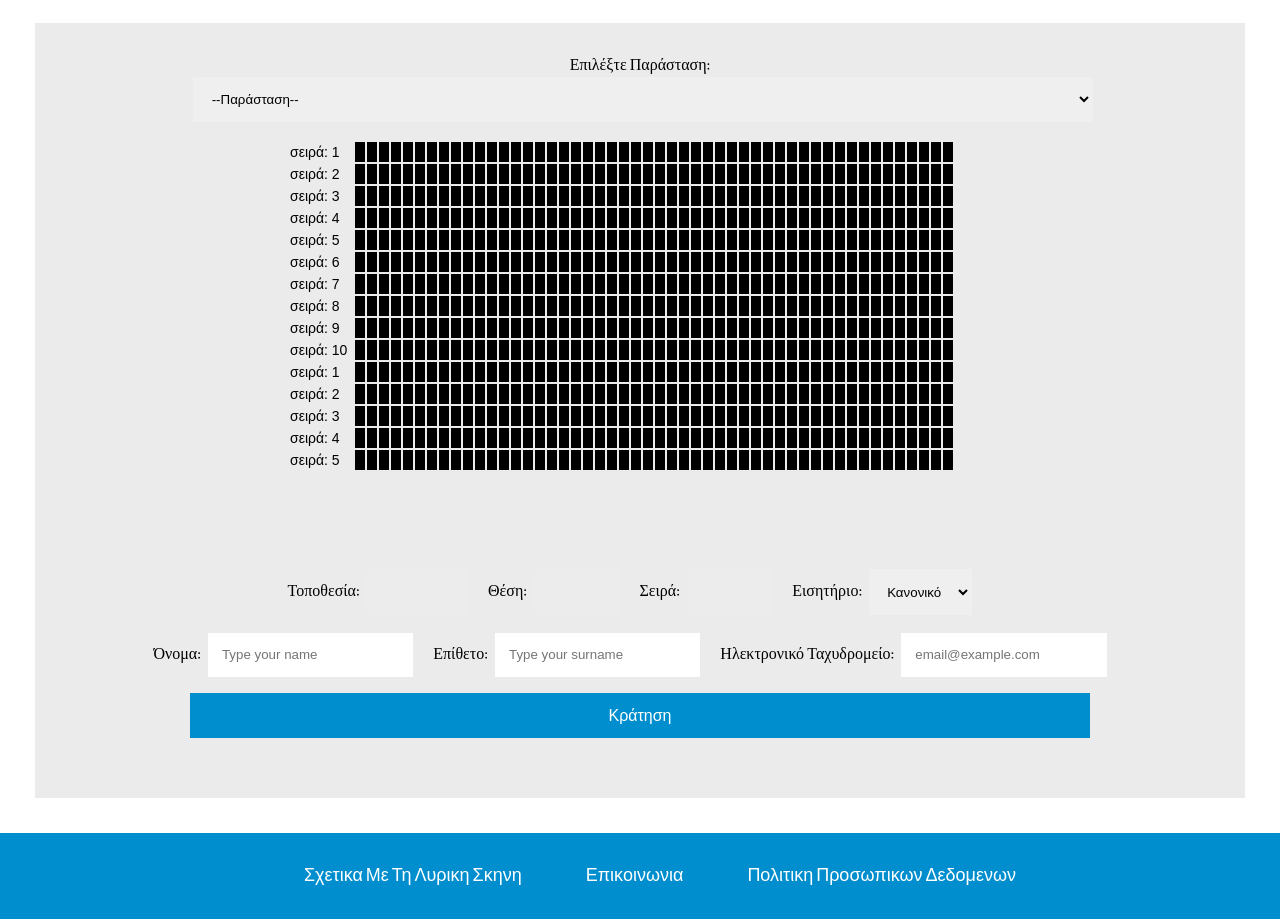
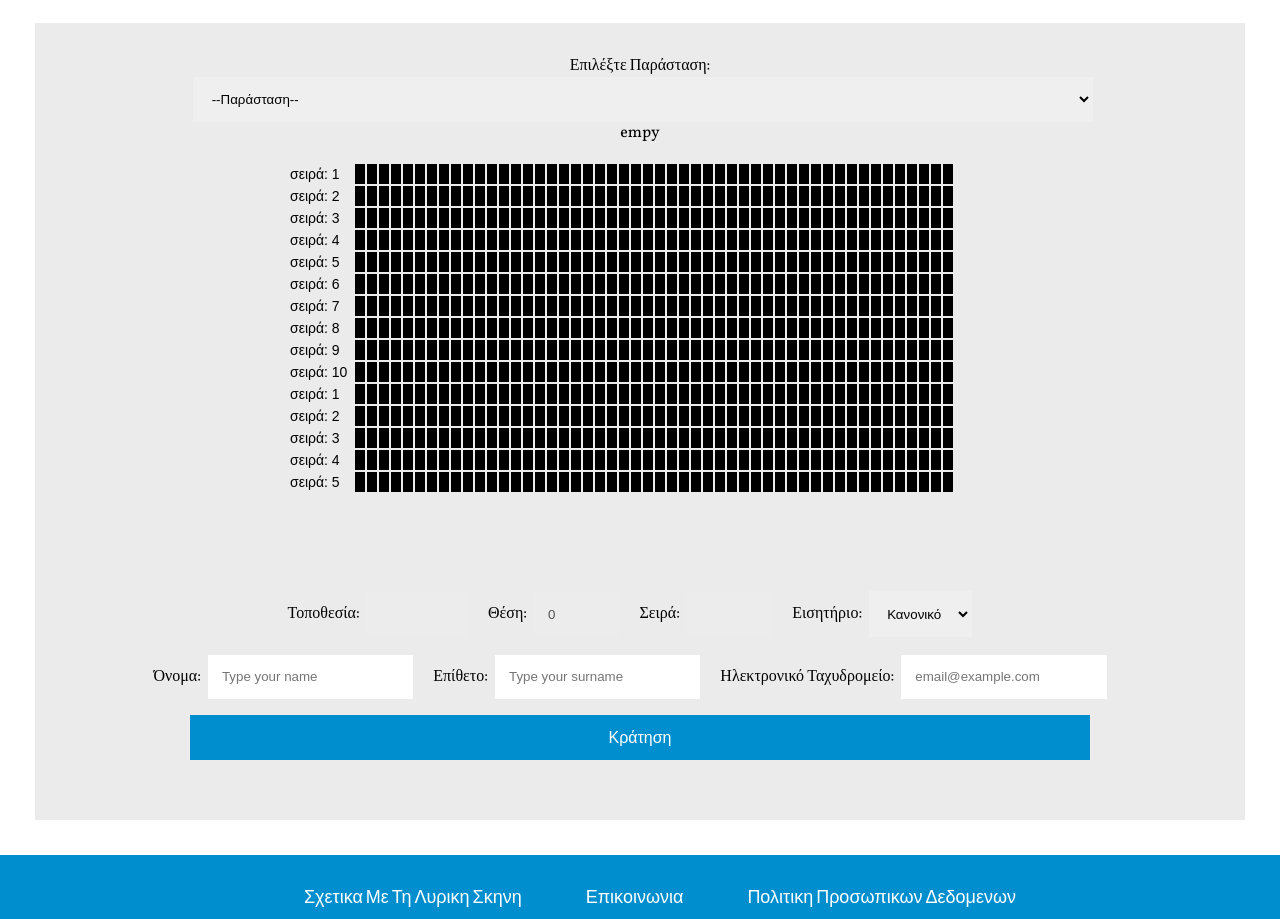
Before and after one commit to irozag/FrontEnd-HCI207-React, a React (Create React App) app in the folder myapp/: page /reservation in a window 1280 px wide. Shown: the part 1160-2079 px from the top of the page. Built offline with nearby package versions, Linux system fonts and the light colour scheme.

Commit message:
add radios

```diff
--- a/myapp/src/components/FeaturePosts.jsx
+++ b/myapp/src/components/FeaturePosts.jsx
@@ -23,7 +23,7 @@ export function FeaturePosts(props) {
 
 
 export function FeaturePost(props) {
-    console.log(props.show)
+
     return (
             <div className="feature">
                 <div className="dates">{props.show.mounth}</div>
--- a/myapp/src/components/Form.jsx
+++ b/myapp/src/components/Form.jsx
@@ -1,10 +1,11 @@
 import React, { useState } from "react";
-import SeatMap  from "./SeatMap";
+import SeatMap from "./SeatMap";
+import PlayDates, { NoPosts } from "./PlayDates";
 
 export default function Form(props) {
 
 
-    const [post, setPost] = useState({ playId: "", name: "", surname: "", email: "" })
+    const [post, setPost] = useState({ playId: null, name: "", surname: "", email: "", stage: "", seat: "", line: "", ticket: "", date: "" })
 
     const handleSelect = (e) => {
         setPost({ ...post, playId: e.target.value })
@@ -23,9 +24,7 @@ export default function Form(props) {
     }
 
     const Submit = e => {
-        console.log("hello");
         e.preventDefault();
-        // props.handleSubmit(post);
         console.log(post)
     }
 
@@ -36,16 +35,23 @@ export default function Form(props) {
                 <div className="list">
                     <legend>Επιλέξτε Παράσταση:</legend>
                     <select name="plays" onChange={handleSelect}>
-                        <option value="">--Παράσταση--</option>
+                        <option value={null}>--Παράσταση--</option>
                         {
                             Object.entries(props.shows).map(([title, show]) => {
-                                return <Option key={title} show={show} id={title}/>
+                                return <Option key={title} show={show} id={title} />
                             })
                         }
                     </select>
                     <div className="container">
-                           <SeatMap></SeatMap>
-                        {/* <PlayDates></PlayDates> */}
+                        {(() => {
+                            console.log(post.playId)
+                            if (post.playId !== null) {
+                                return <PlayDates id={post.playId} />;
+                            } else {
+                                return <NoPosts />;
+                            }
+                        })()}
+                        <SeatMap state={post}></SeatMap>
                     </div>
                     <div className="personalDetails container">
                         <div className="row">
--- /dev/null
+++ b/myapp/src/components/PlayDates.jsx
@@ -0,0 +1,38 @@
+import React, { useState } from "react";
+import { shows } from '../shows';
+
+export default function PlayDates(props) {
+
+    // console.log(props.dates);
+    // console.log(shows[props.id].dates);
+
+
+    return (
+        <div>
+            {
+                Object.entries(shows[props.id].dates).map(([key, date]) => {
+                    return <Radio key={key} date={date} />
+                })
+            }
+        </div>
+    );
+}
+
+export function Radio(props) {
+
+    // const handleRadio = (e) => {
+    //     props.setPost({ ...props.post, date: e.target.value }) onChange={handleRadio}
+    // }
+    console.log(props, "hello");
+
+    return (
+        <div>
+            <input type="radio" name="fav_language" value={props.date} />
+            <label htmlFor="html">{props.date}</label>
+        </div>
+    )
+}
+
+export function NoPosts() {
+    return (<div>empy</div>)
+}
--- a/myapp/src/components/Seat.jsx
+++ b/myapp/src/components/Seat.jsx
@@ -2,19 +2,19 @@ import React, { useState } from "react";
 
 export  default function Seat(props) {
 
-    const [seat,setSeat] = useState({ stage: "", seat: "", line:"", ticket:"" })
+    const [seat,setSeat] = useState({ stage: props.stage, seat: props.seat, line: props.line, ticket:"" })
     const handleSelect = (e) => {
         setSeat({ ...seat, ticket: e.target.value })
     }
-
+    console.log(props)
     return (
         <div>
             <label htmlFor="ticket">Τοποθεσία:</label>
-            <input type="text" name="stage" id="stage" disabled size="7"  />
+            <input type="text" name="stage" id="stage" disabled size="7" value={props.stage}  />
             <label htmlFor="seat" >Θέση:</label>
-            <input type="text" name="seat" disabled size="5" />
+            <input type="text" name="seat" disabled size="5" value={props.seat} />
             <label htmlFor="seat" >Σειρά:</label>
-            <input type="text" name="line" id="lineSelection" disabled size="5" />
+            <input type="text" name="line" id="lineSelection" disabled size="5" value={props.line}/>
             <label htmlFor="ticket" >Εισητήριο:</label>
             <select id="ticket" name="ticket" onChange={handleSelect}>
                 <option value="regural">Κανονικό</option>
--- a/myapp/src/components/SeatMap.jsx
+++ b/myapp/src/components/SeatMap.jsx
@@ -3,7 +3,7 @@ import Rect from "./Rect";
 import Seat from "./Seat";
 
 
-export default function SeatMap() {
+export default function SeatMap(props) {
 
     const rects = {
         set current(rect) {
@@ -58,7 +58,7 @@ export default function SeatMap() {
     return (
         <div>
         <Canvas draw={draw} rects={rects.rectsArr} />
-        <Seat seat={rectClicked} />
+        <Seat seat={rectClicked} state={props.state}/>
         </div>
     );
 
@@ -69,7 +69,6 @@ export default function SeatMap() {
 export function Canvas(props) {
 
     const { draw, rects } = props
-    console.log(props)
     const canvasRef = useRef(null)
     const [click, setClick] = useState({ x: "", y: "" })
     //Γιατί την πρώτη φορά χάνει το κλικ;
@@ -80,6 +79,7 @@ export function Canvas(props) {
             return rect.hasClick(click);
         });
         console.log(rectClicked)
+        console.log(rects)
 
         // return  <Seat seat={rectClicked} />;
 
```
